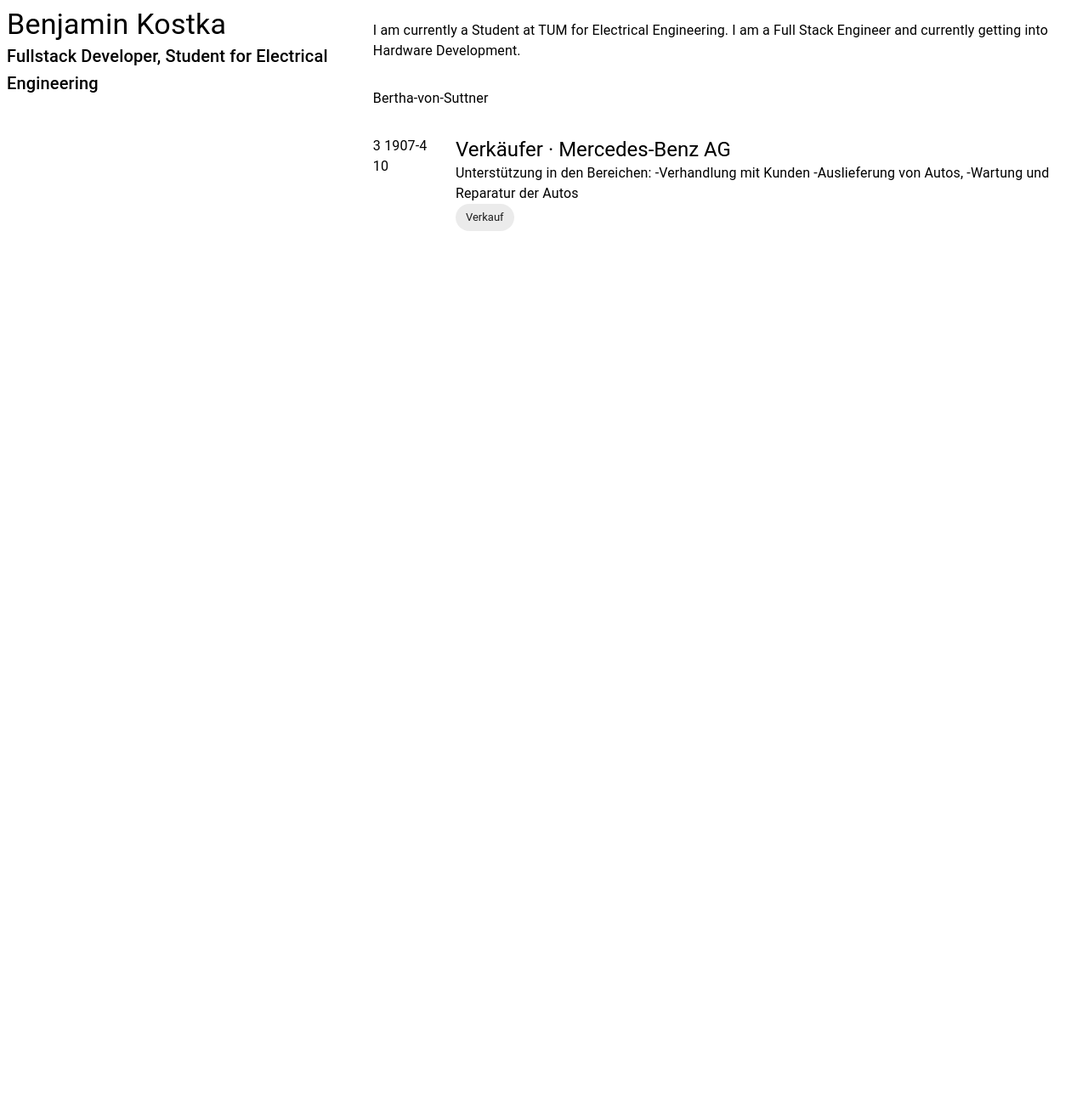
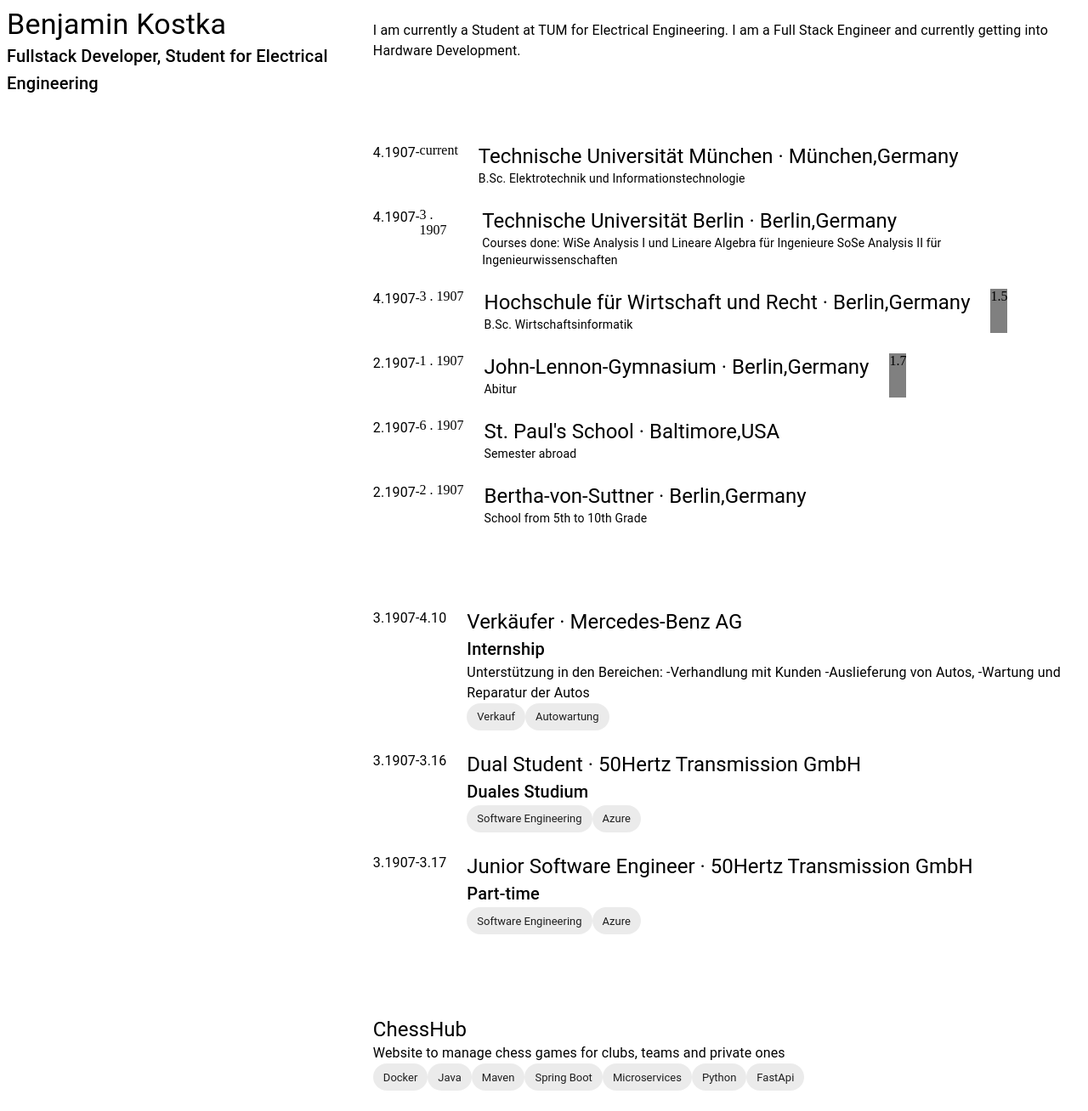
Before and after one commit to benjaminkost/online-cv, a React (Vite) app: page / in a window 1280 px wide. Shown: the whole page at 85% size. Before the commit the page ends 800 px from the top, so only its background shows below. Built offline with nearby package versions, Linux system fonts and the light colour scheme.

Commit message:
add the parts: eduction, experience and start of projects

```diff
--- a/src/App.tsx
+++ b/src/App.tsx
@@ -4,6 +4,7 @@ import {Content} from "./components/Content.tsx";
 import {About} from "./components/About.tsx";
 import {Eduction} from "./components/Eduction.tsx";
 import {Experience} from "./components/Experience.tsx";
+import {Projects} from "./components/Projects.tsx";
 
 function App() {
 
@@ -16,7 +17,7 @@ function App() {
           }}
       >
           <Outline/>
-          <Content contentSections={[<About/>, <Eduction/>, <Experience/>]} />
+          <Content contentSections={[<About/>, <Eduction/>, <Experience/>, <Projects/>]} />
       </Box>
     </>
   )
--- a/src/components/Content.tsx
+++ b/src/components/Content.tsx
@@ -9,7 +9,8 @@ export function Content({contentSections}: ContentProps) {
     return (
         <Box sx={{
                 display: "flex",
-                flexDirection: "column"
+                flexDirection: "column",
+                gap: 8
             }}
         >
             {contentSections.map((item) =>
--- a/src/components/Eduction.tsx
+++ b/src/components/Eduction.tsx
@@ -1,9 +1,11 @@
-import {Typography} from "@mui/material";
+import {Box, Typography} from "@mui/material";
 
 interface Degree {
     school: string;
+    city?: string;
+    country?: string;
     start: Date;
-    end?: Date;
+    end?: Date|string;
     degree?: string;
     finalGrade?: number;
 }
@@ -15,19 +17,100 @@ interface EductionProps {
 const defaultDegreeList:Degree[] = [
     {
         school: "Bertha-von-Suttner",
-        start: new Date(),
+        city: "Berlin",
+        country: "Germany",
+        start: new Date(1,8,2024),
+        end: new Date(1,8,2019),
         degree: "School from 5th to 10th Grade",
+    },
+    {
+        school: "St. Paul's School",
+        city: "Baltimore",
+        country: "USA",
+        start: new Date(1,8,2018),
+        end: new Date(1,12,2018),
+        degree: "Semester abroad"
+    },
+    {
+        school: "John-Lennon-Gymnasium",
+        city: "Berlin",
+        country: "Germany",
+        start: new Date(1,8,2019),
+        end: new Date(1,7,2021),
+        degree: "Abitur",
+        finalGrade: 1.7
+    },
+    {
+        school: "Hochschule für Wirtschaft und Recht",
+        city: "Berlin",
+        country: "Germany",
+        start: new Date(1,10,2021),
+        end: new Date(1,9,2024),
+        degree: "B.Sc. Wirtschaftsinformatik",
+        finalGrade: 1.5
+    },
+    {
+        school: "Technische Universität Berlin",
+        city: "Berlin",
+        country: "Germany",
+        start: new Date(1,10,2024),
+        end: new Date(1,9,2025),
+        degree: "Courses done:" +
+            "\nWiSe Analysis I und Lineare Algebra für Ingenieure" +
+            "\nSoSe Analysis II für Ingenieurwissenschaften",
+    },
+    {
+        school: "Technische Universität München",
+        city: "München",
+        country: "Germany",
+        start: new Date(1,10,2025),
+        end: "current",
+        degree: "B.Sc. Elektrotechnik und Informationstechnologie",
     }
 ]
 
 export function Eduction({degrees=defaultDegreeList}: EductionProps) {
     return (
-        <>
-            {degrees.map((value) => {
+        <Box sx={{
+            display: "flex",
+            flexDirection: "column",
+            gap: 3
+        }}>
+            {degrees.toReversed().map((value) => {
                 return (
-                    <Typography>{value.school}</Typography>
+                    <Box sx={{
+                        display: "flex",
+                        flexDirection: "row",
+                        gap: 3
+                    }}>
+                        <Box sx={{display: "flex", flexDirection: "row"}}>
+                            <Typography>{value.start.getMonth()}.{value.start.getFullYear()}-</Typography>
+                            {typeof value.end === `string` ?
+                                value.end
+                                :
+                                `${value.end?.getMonth()} . ${value.end?.getFullYear()}`
+                            }
+                        </Box>
+                        <Box sx={{
+                            display: "flex",
+                            flexDirection: "column"
+                        }}>
+                            <Box sx={{
+                                display: "flex",
+                                flexDirection: "row"
+                            }}>
+                                <Typography variant={"h5"}>{value.school} · {value.city},{value.country}</Typography>
+                            </Box>
+                            <Typography variant={"body2"}>{value.degree}</Typography>
+                        </Box>
+                        {value.finalGrade &&
+                            <Box sx={{background: "gray"}}>
+                                {value.finalGrade}
+                            </Box>
+                        }
+                    </Box>
                 )
             })}
-        </>
+        </Box>
     )
 }
--- a/src/components/Experience.tsx
+++ b/src/components/Experience.tsx
@@ -9,26 +9,48 @@ const defaultPositions: SingleExperienceProps[] = [
         start: new Date(1,9,2017),
         end: new Date(1,10,2017),
         role: "Verkäufer",
+        contractType: "Internship",
         company: "Mercedes-Benz AG",
         description: "Unterstützung in den Bereichen:\n" +
         "-Verhandlung mit Kunden\n" +
         "-Auslieferung von Autos,\n" +
         "-Wartung und Reparatur der Autos",
-        skills: ["Verkauf"]
+        skills: ["Verkauf", "Autowartung"]
+    },
+    {
+        start: new Date(1,9,2021),
+        end: new Date(1,9,2024),
+        role: "Dual Student",
+        contractType: "Duales Studium",
+        company: "50Hertz Transmission GmbH",
+        description: "",
+        skills: ["Software Engineering", "Azure"]
+    },
+    {
+        start: new Date(1,9,2024),
+        end: new Date(1,9,2025),
+        role: "Junior Software Engineer",
+        contractType: "Part-time",
+        company: "50Hertz Transmission GmbH",
+        description: "",
+        skills: ["Software Engineering", "Azure"]
     }
 ];
 
 export function Experience({positions=defaultPositions}: ExperienceProps) {
     return (
         <Box>
+            <Box sx={{display: "flex", flexDirection: "column", gap: 3}}>
             {positions.map((value) => (
                     <SingleExperience start={value.start}
                                       end={value.end}
                                       role={value.role}
+                                      contractType={value.contractType}
                                       company={value.company}
                                       description={value.description}
                                       skills={value.skills}/>
             ))}
+            </Box>
         </Box>
     )
 }
@@ -37,19 +59,20 @@ interface SingleExperienceProps {
     start: Date;
     end: Date;
     role: string;
+    contractType: string;
     company: string;
     description: string;
     skills: string[];
 }
 
-function SingleExperience({start, end, role, company, description, skills}: SingleExperienceProps) {
+function SingleExperience({start, end, role, contractType, company, description, skills}: SingleExperienceProps) {
     return (
         <Box sx={{
             display: "flex",
             flexDirection: "row",
             gap: 3
         }}>
-            <Typography>{start.getMonth()} {start.getFullYear()}-{end.getMonth()} {end.getDate()}</Typography>
+            <Typography>{start.getMonth()}.{start.getFullYear()}-{end.getMonth()}.{end.getDate()}</Typography>
             <Box sx={{
                 display: "flex",
                 flexDirection: "column"
@@ -60,6 +83,7 @@ function SingleExperience({start, end, role, company, description, skills}: Sing
                 }}>
                     <Typography variant={"h5"}>{role} · {company}</Typography>
                 </Box>
+                <Typography variant={"h6"}>{contractType}</Typography>
                 <Typography>{description}</Typography>
                 <Box sx={{
                     display: "flex",
--- a/src/components/Projects.tsx
+++ b/src/components/Projects.tsx
@@ -0,0 +1,67 @@
+import {Box, Chip, Typography} from "@mui/material";
+
+interface ProjectsProps {
+    projects?: SingleProjectProps[]
+}
+
+const defaultProjects: SingleProjectProps[] = [
+    {
+        name: "ChessHub",
+        description: "Website to manage chess games for clubs, teams and private ones",
+        link: "https://chesshub.app/",
+        skills: ["Docker", "Java", "Maven", "Spring Boot", "Microservices", "Python", "FastApi"]
+    }
+]
+
+export function Projects({projects=defaultProjects}: ProjectsProps) {
+    return (
+        <Box>
+            <Box sx={{display: "flex", flexDirection: "column", gap: 3}}>
+                {projects.map((value) => (
+                    <SingleProject
+                        name={value.name}
+                        description={value.description}
+                        link={value.link}
+                        skills={value.skills}
+                    />
+                ))}
+            </Box>
+        </Box>
+    )
+}
+
+interface SingleProjectProps {
+    name:string,
+    description:string,
+    link:string,
+    skills:string[]
+}
+
+function SingleProject({name, description, link, skills}: SingleProjectProps) {
+    return (
+        <Box sx={{
+            display: "flex",
+            flexDirection: "column"
+        }}
+             onClick={() => open(link)}
+        >
+                <Box sx={{
+                    display: "flex",
+                    flexDirection: "row"
+                }}>
+                    <Typography variant={"h5"}>{name}</Typography>
+                </Box>
+                <Typography>{description}</Typography>
+                <Box sx={{
+                    display: "flex",
+                    flexDirection: "row"
+                }}>
+                    {
+                        skills.map((value, id) => (
+                            <Chip key={id} label={value}/>
+                        ))
+                    }
+                </Box>
+        </Box>
+    )
+}
```
Lines whose indentation alone changed are shown as unchanged.
